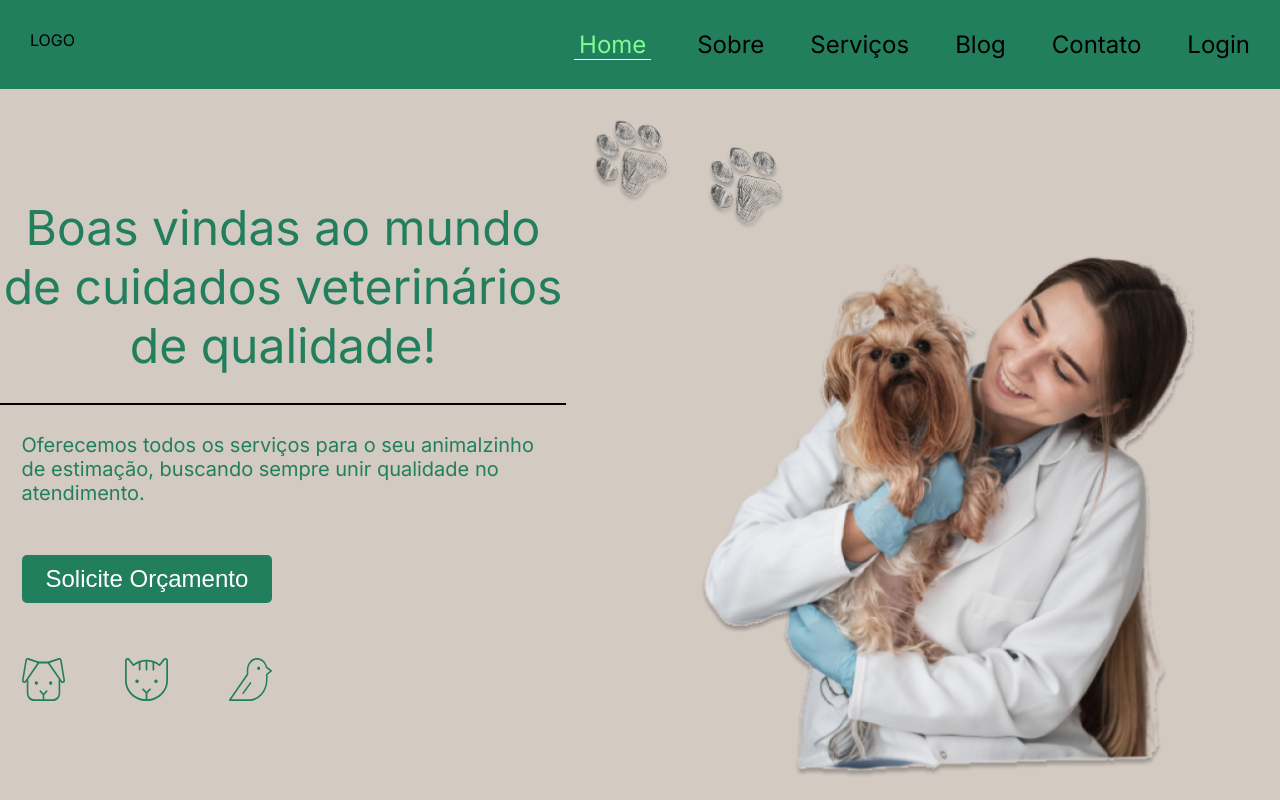
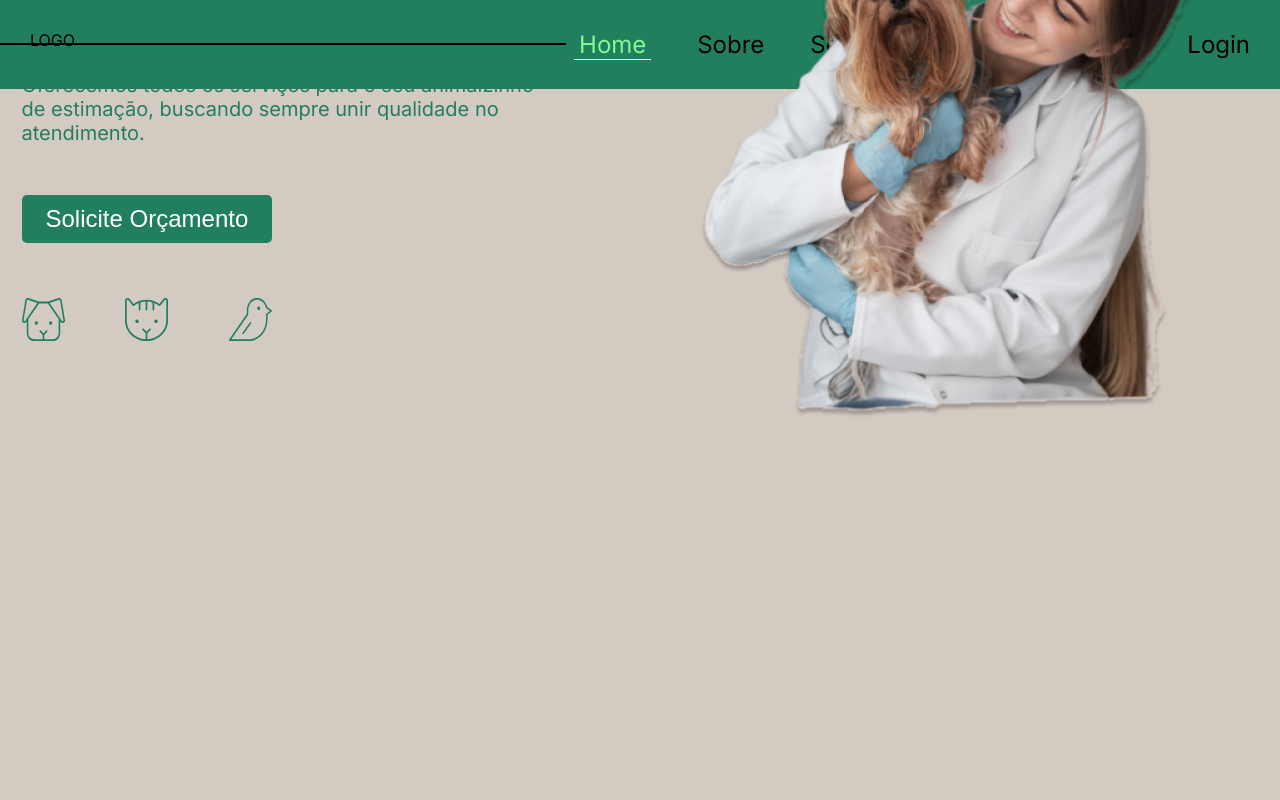
Before and after one commit to Juniors-Developers-Group-JDG/Hospital-Veteririo-Front-End, a Next.js app: page / in a window 1280 px wide. Built offline with nearby package versions, Linux system fonts and the light colour scheme.

Commit message:
feature: better way of making the app's body fully occupy the window

```diff
--- a/src/app/globals.css
+++ b/src/app/globals.css
@@ -5,14 +5,10 @@
   list-style: none;
 }
 
-html,
 body {
-  height: 100vh;
-  max-width: 100vw;
-  overflow-x: hidden;
-}
-
-body {
+  display: flex;
+  flex-direction: column;
+  min-height: 100vh;
   color: rgb(var(--foreground-rgb));
   background-color: #D3CAC2;
 }
```
